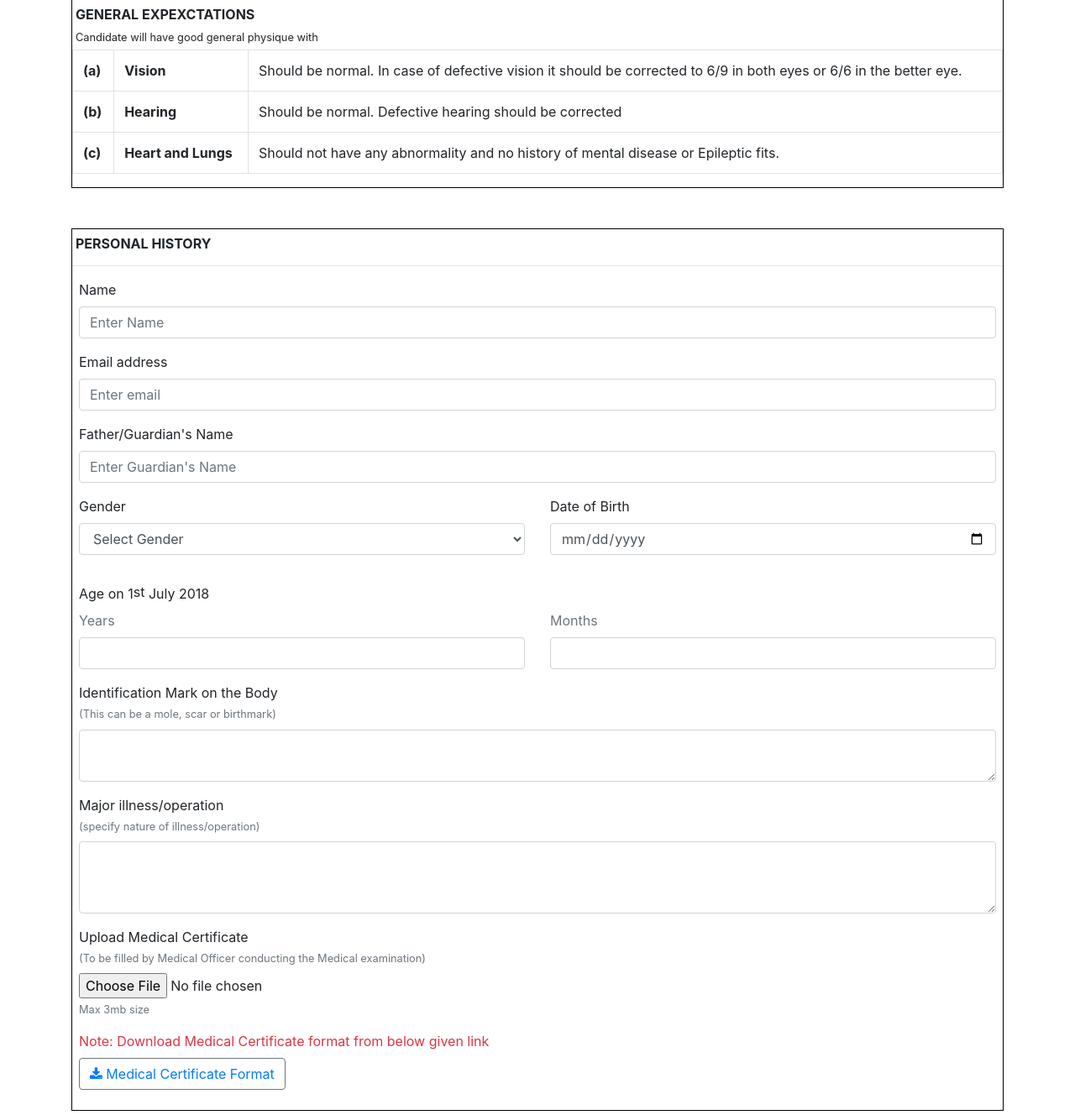
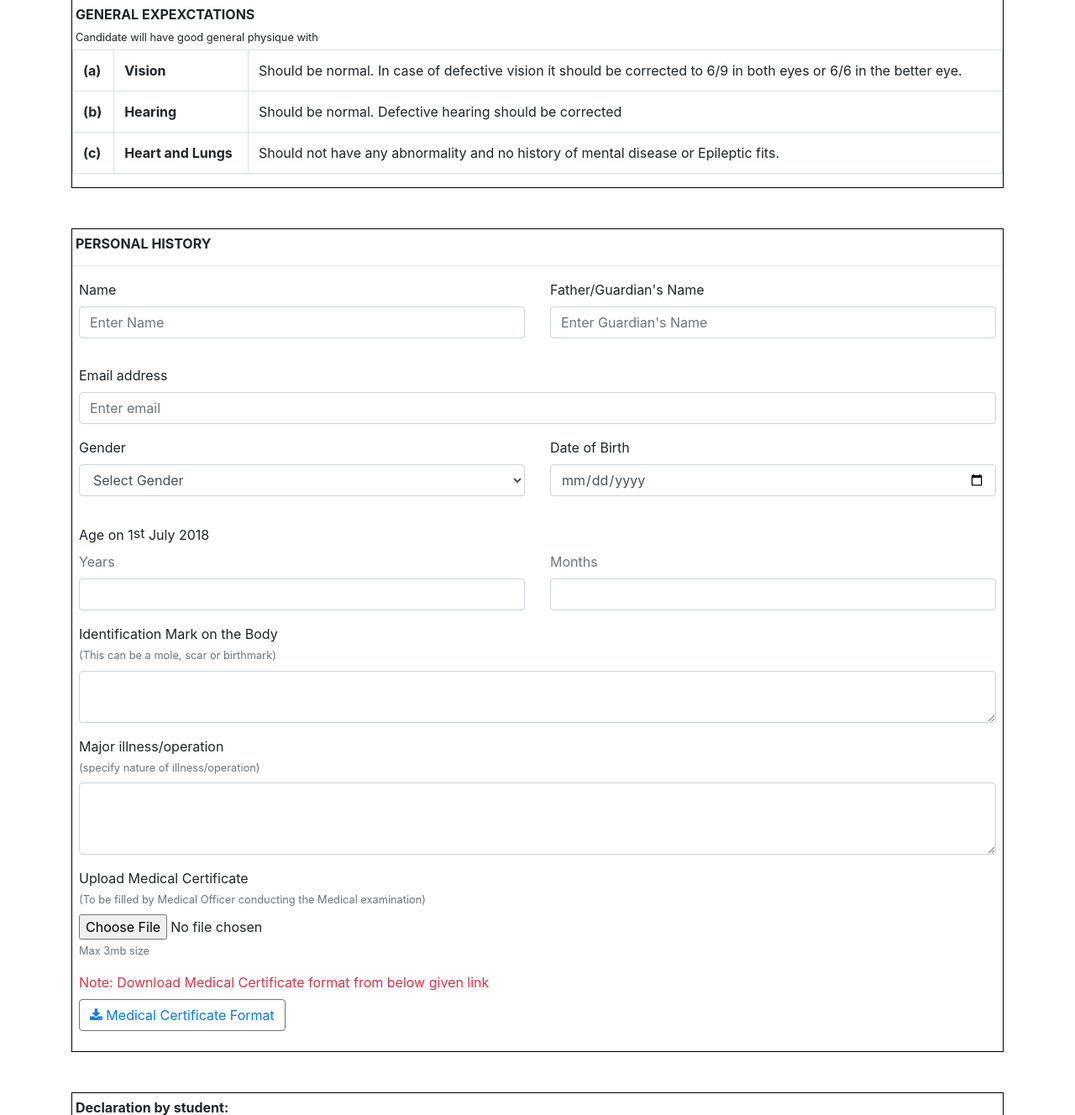
Before and after one commit to al-architjain/al_Semester_Online_Registration_Portal, a Django app: template SORP/sorp_app/templates/sorp_app/Medical_form.html in a window 1280 px wide. Shown: the part 97-1425 px from the top of the page at 84% size. Run offline with Django 3.2, Linux system fonts and the light colour scheme; the template is opened without the code that fills it, so the values that code supplies are empty; some libraries are stand-ins or nearby versions.

Commit message:
Medical_form

```diff
--- a/SORP/sorp_app/templates/sorp_app/Medical_form.html
+++ b/SORP/sorp_app/templates/sorp_app/Medical_form.html
@@ -60,17 +60,22 @@ eyes or 6/6 in the better eye.</td>
         </div>
     </div>
     <form class="mx-2">
-        <div class="form-group">
+        <div class="form-group row">
+
+      <div class=" form-group col-md-6">
             <label for="name">Name</label>
             <input class="form-control" type="text" id="name" placeholder="Enter Name">
         </div>
-        <div class="form-group">
+
+        <div class="form-group col-md-6">
+            <label for="name">Father/Guardian's Name</label>
+            <input class="form-control" type="text" id="fname" placeholder="Enter Guardian's Name">
+        </div>
+    </div>
+
+         <div class="form-group">
             <label for="email">Email address</label>
             <input class="form-control" type="email" id="email" placeholder="Enter email">
-        </div>
-        <div class="form-group">
-            <label for="name">Father/Guardian's Name</label>
-            <input class="form-control" type="text" id="fname" placeholder="Enter Guardian's Name">
         </div>
         <div class="form-group row">
 
```
